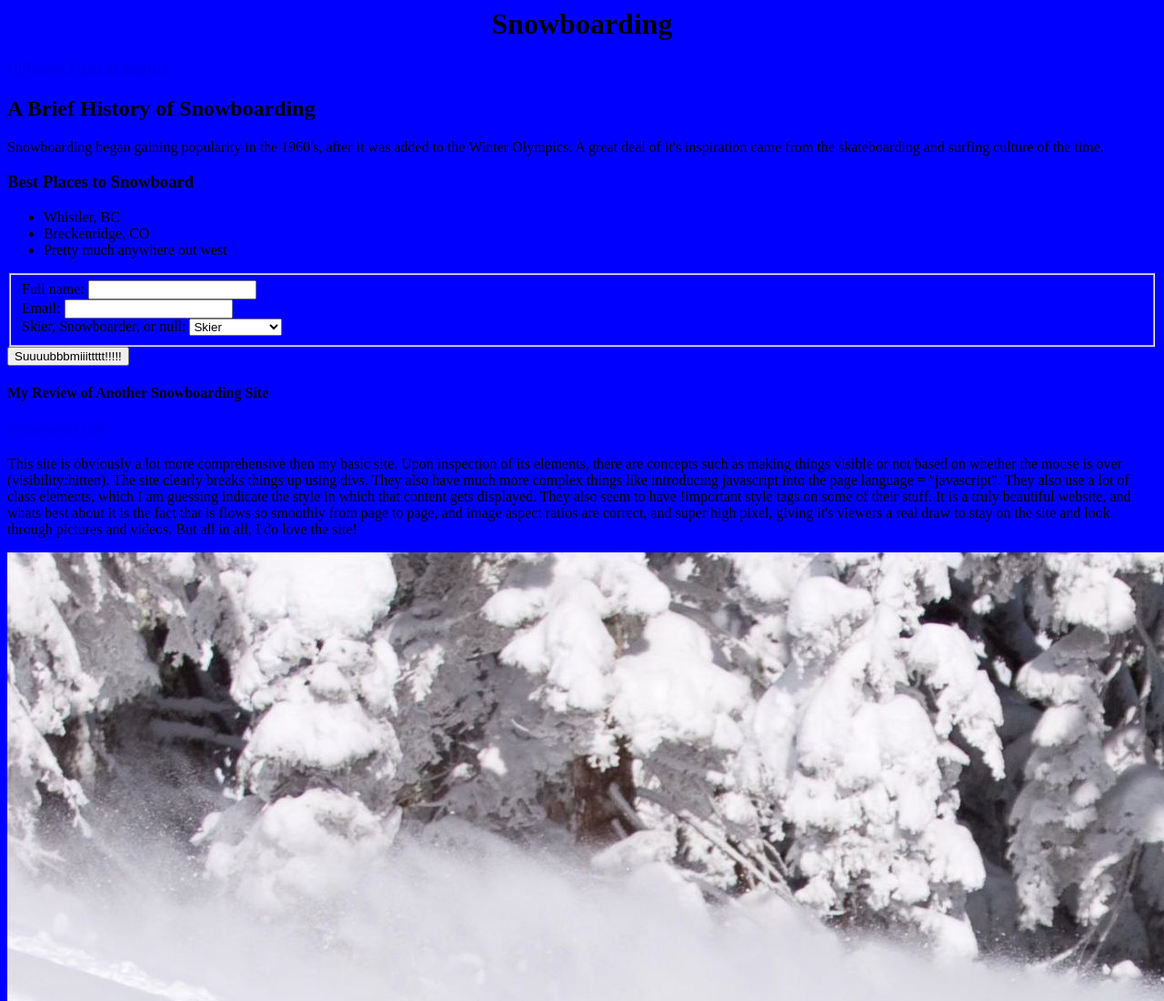
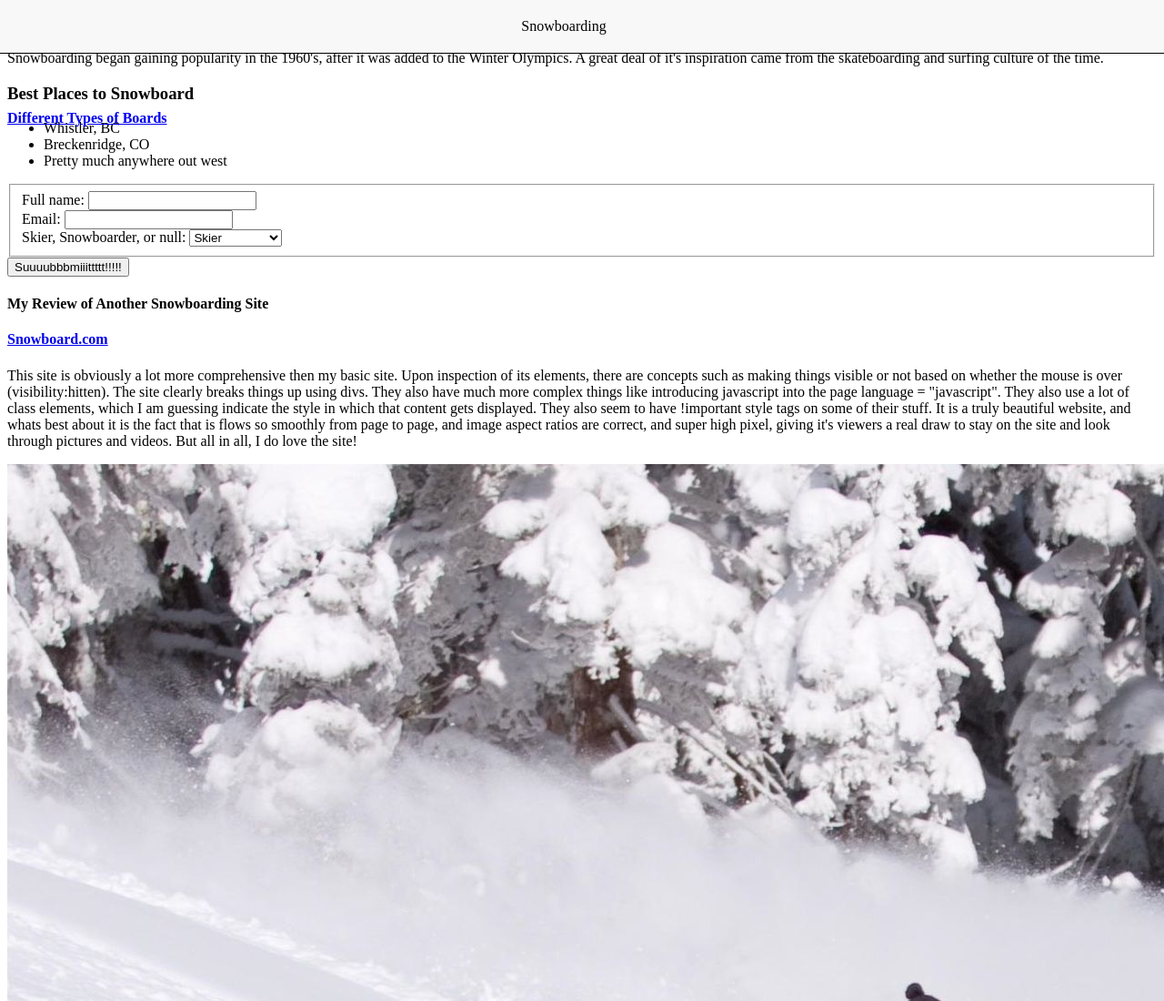
Before and after one commit to adamjweil/adamjweil.github.io, a plain HTML site: page index.html in a window 1280 px wide. Shown: the top 1100 px of the page at 91% size. Drawn offline with Linux system fonts and the light colour scheme.

Commit message:
Updating index and style sheet

```diff
--- a/index.html
+++ b/index.html
@@ -4,8 +4,8 @@
   <link rel="stylesheet" href="styles.css" type="text/css">
 </head>
 <body>
-<center><h1>Snowboarding<h1></center>
-<a href = "board-types.html"><h4>Different Types of Boards</h4><a>
+    <section id="title">Snowboarding</section>
+  <div id="diffpages"><a href = "board-types.html"><h4>Different Types of Boards</h4><a></div>
      <h2>A Brief History of Snowboarding</h2>
 <p>Snowboarding began gaining popularity in the 1960's, after it was added to the Winter Olympics. A great deal of it's inspiration came from the skateboarding and surfing culture of the time.</p>
 <h3>Best Places to Snowboard</h3>
--- a/styles.css
+++ b/styles.css
@@ -1,3 +1,18 @@
 body {
-  background: blue;
+  /*background: blue;*/
 }
+section#title {
+ position: fixed;
+ top: 0px;
+ right: 0px;
+ text-align: center;
+ width: 100%;
+ background-color: f8f8f8;
+ border-bottom: 1px solid black;
+ padding: 20px;
+}
+#diffpages {
+  position: absolute;
+  top: 100px;
+
+}
```
